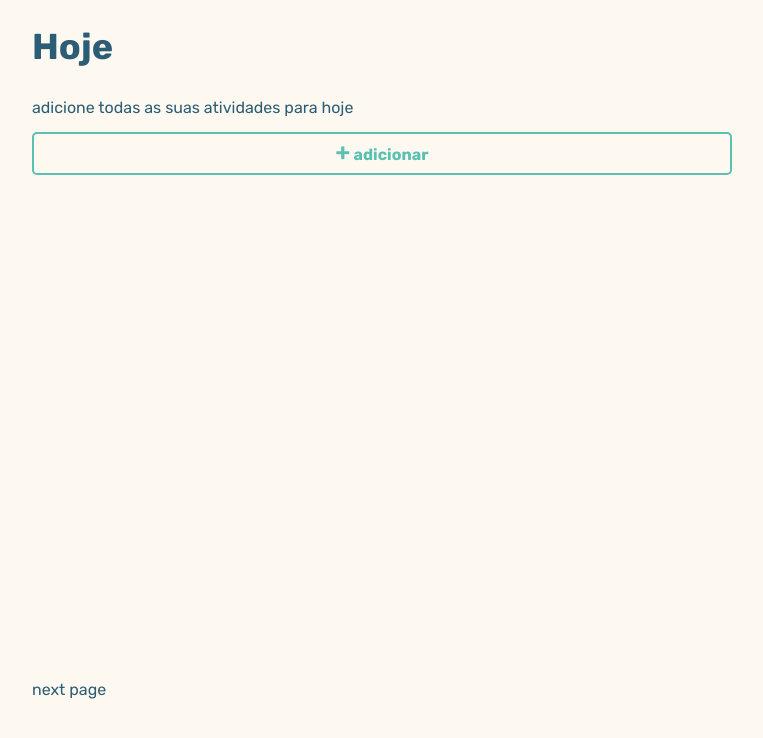
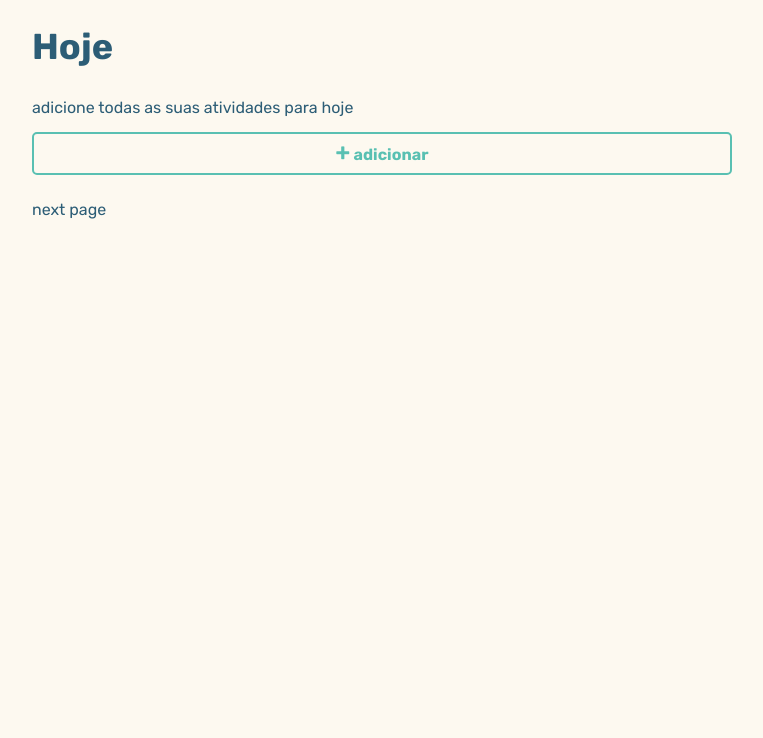
Before and after one commit to MiniMarvin/productive-mind, a React (Create React App) app: page /add-tasks in a window 1280 px wide. Shown: the top 738 px of the page, without its empty margins (258-1021 px from the left). Built offline with nearby package versions, Linux system fonts and the light colour scheme.

Commit message:
fix footer style

```diff
--- a/src/components/containers.module.css
+++ b/src/components/containers.module.css
@@ -15,16 +15,14 @@
     overflow-y: scroll;
 }
 
-.full {
-    height: 100%;
-    justify-content: space-between;
-}
-
-.full:first-child {
+.pageWithFooter {
     max-height: calc(100% - 45px);
 }
 
 .footer {
     height: 45px;
     width: 100%;
+    display: flex;
+    flex-direction: row;
+    align-items: stretch;
 }
--- a/src/pages/add-tasks/index.js
+++ b/src/pages/add-tasks/index.js
@@ -14,19 +14,21 @@ const AddTasks = () => {
   }
 
   return (
-    <div className={`${containerStyles.page} ${containerStyles.full}`}>
-      <div className={containerStyles.page}>
+    <>
+      <section className={`${containerStyles.page} ${containerStyles.pageWithFooter}`}>
         <div className={containerStyles.header}>
           <h1>Hoje</h1>
         </div>
         <span>adicione todas as suas atividades para hoje</span>
         <Link to="/new-task" className={buttonStyles.lineButton}><span className={styles.plus}>+</span> <span>adicionar</span></Link>
-        <section className={styles.tasks}>
+        <div className={styles.tasks}>
           {renderTasks()}
-        </section>
-      </div>
-      <div className={containerStyles.footer}>next page</div>
-    </div>
+        </div>
+      </section>
+      <section className={containerStyles.footer}>
+        <span>next page</span>
+      </section>
+    </>
   )
 }
 
```
